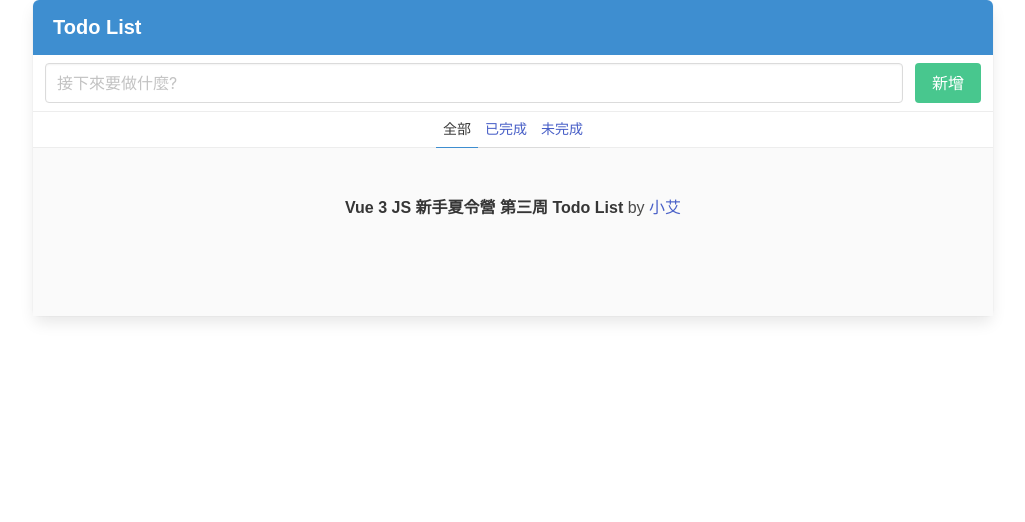
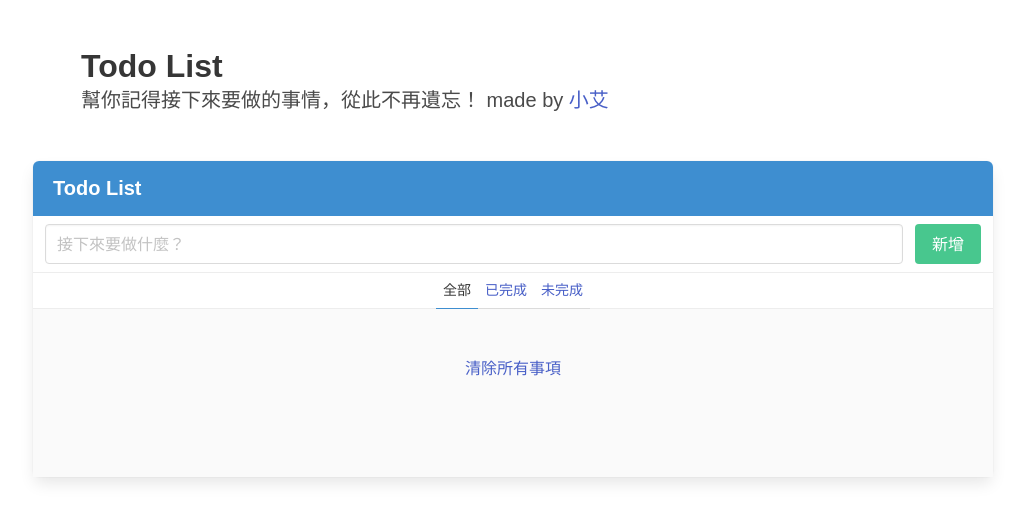
Before and after one commit to BolasLien/todolist, a plain HTML site: page index.html in a window 1280 px wide. Shown: the whole page, without its empty margins (127-1152 px from the left). Drawn offline with nearby package versions, Linux system fonts and the light colour scheme.

Commit message:
新增清除全部功能。新增介紹文

```diff
--- a/index.html
+++ b/index.html
@@ -23,6 +23,10 @@
 </head>
 
 <body>
+  <section class="section container is-max-desktop">
+    <h1 class="title">Todo List</h1>
+    <h2 class="subtitle">幫你記得接下來要做的事情，從此不再遺忘！ made by <a href="https://bolaslien.github.io/blog/">小艾</a></h2>
+  </section>
   <div id="app" class="container is-max-desktop">
     <div class="panel is-info">
       <p class="panel-heading">
@@ -32,7 +36,7 @@
       <div class="panel-block">
         <div class="control field is-grouped">
           <div class="control is-expanded">
-            <input class="input" type="text" placeholder="接下來要做什麼?" v-model="todoText" @keydown.enter="addTodo">
+            <input class="input" type="text" placeholder="接下來要做什麼？" v-model="todoText" @keydown.enter="addTodo">
           </div>
           <div class="control">
             <button class="button is-success" @click="addTodo">新增</button>
@@ -80,17 +84,15 @@
 
       <footer class="footer">
         <div class="content has-text-centered">
-          <p>
-            <strong>Vue 3 JS 新手夏令營 第三周 Todo List</strong> by <a href="https://bolaslien.github.io/blog/">小艾</a>
-          </p>
+          <a @click.prevent="clearTodoList">清除所有事項</a>
         </div>
       </footer>
     </div>
 
+  </div>
 
-  </div>
   <script>
-    const app = Vue.createApp({
+    Vue.createApp({
       data() {
         return {
           todolist: [],
@@ -134,6 +136,9 @@
           const index = this.todolist.findIndex(item => item.id === targetId)
           this.todolist.splice(index, 1)
         },
+        clearTodoList(){
+          this.todolist = []
+        }
       },
       watch: {
         todolist: {
```
